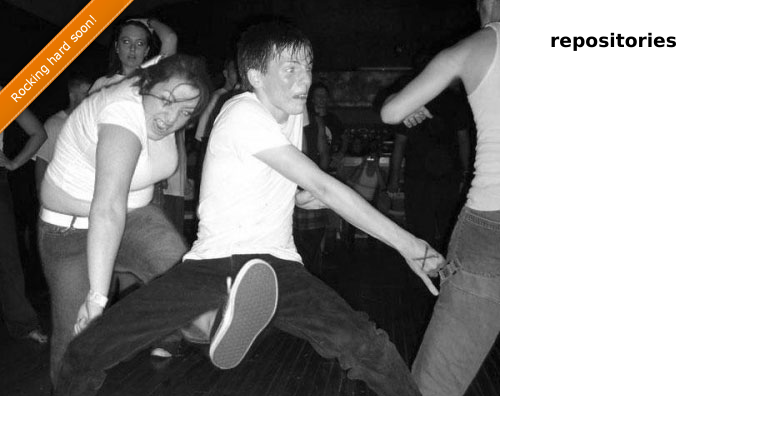
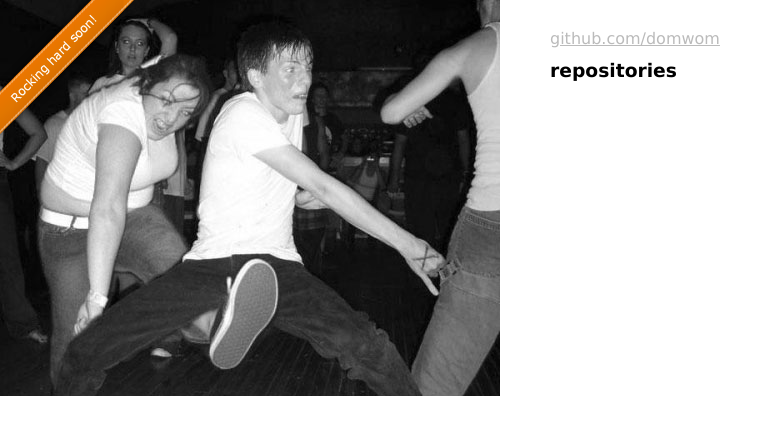
Before and after one commit to domwom/domwom.github.com, a plain HTML site: page index.html in a window 1280 px wide. Shown: the whole page, without its empty margins (0-783 px from the left). Drawn offline with nearby package versions, Linux system fonts and the light colour scheme.

Commit message:
added link to github profile

```diff
--- a/index.html
+++ b/index.html
@@ -24,7 +24,7 @@
       }
 
       #repos {
-        top: 30px;
+        top: 60px;
       }
 
       a {
@@ -62,6 +62,9 @@
   </head>
   <body>
 	<a href="http://github.com/domwom/domwom.github.com"><img style="position:absolute; top: 0; left: 0; border: 0;" src="forkme_rock.png" alt="Hell, fork me!" /></a>
+	<ul>
+	   <li><a href="http://github.com/domwom">github.com/domwom</a></li>
+	</ul>
     <ul id="repos">
       <li><h3>repositories</h3></li>
     </ul>
```
